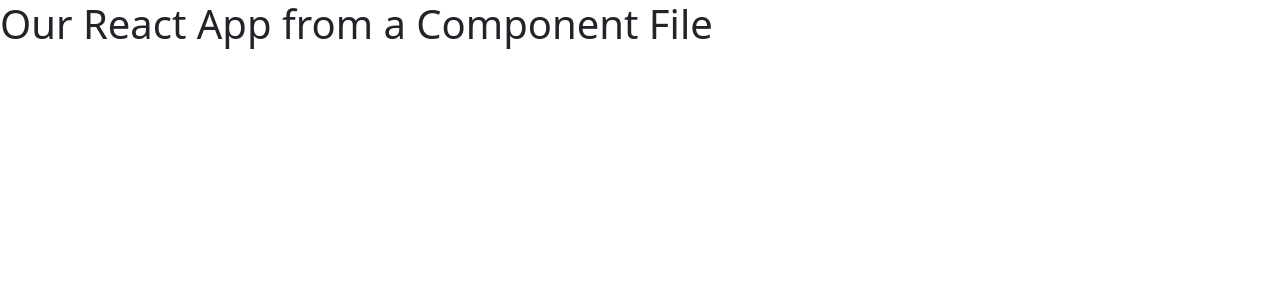
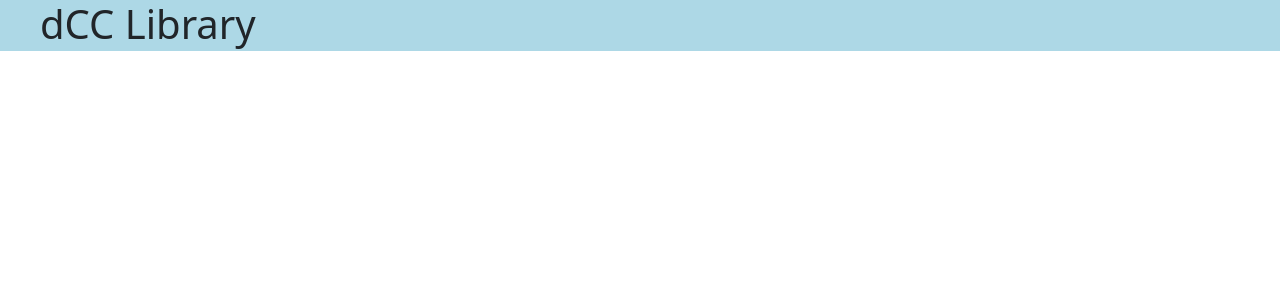
Before and after one commit to victorPaturzo/DCCReactLibrary, a React (Create React App) app: page / in a window 1280 px wide. Shown: the top 300 px of the page. Built offline with nearby package versions, Linux system fonts and the light colour scheme.

Commit message:
Created TitleBar component.  End of 4th video. (VPP)

```diff
--- /dev/null
+++ b/src/components/App.css
@@ -0,0 +1,17 @@
+.col-align {
+    text-align: center;
+}
+
+.center {
+    margin: 0;
+    position: absolute;
+    top: 50%;
+    left: 50%;
+    -ms-transform: translate(-50%, -50%);
+    transform: translate(-50%, -50%);
+}
+
+.row-space {
+    margin-bottom: 2em;
+
+}
--- a/src/components/App.jsx
+++ b/src/components/App.jsx
@@ -1,4 +1,6 @@
 import React, {Component} from 'react';
+import './App.css';
+import TitleBar from './TitleBar/TitleBar';
 
 class App extends Component {
     constructor(props){
@@ -8,7 +10,9 @@
 
     render() {
         return (
-            <h1>Our React App from a Component File</h1>
+            <div className="container-fluid">
+                <TitleBar />
+            </div>
         )
     }
 }
--- /dev/null
+++ b/src/components/TitleBar/TitleBar.css
@@ -0,0 +1,10 @@
+.titlebar-nav {
+    background-color: lightblue;
+    width: 100%;
+
+}
+
+h1 {
+    padding-bottom: 0.2rem;
+    padding-left: 1em;
+}
--- /dev/null
+++ b/src/components/TitleBar/TitleBar.jsx
@@ -0,0 +1,16 @@
+import React from 'react';
+import './TitleBar.css';
+
+function TitleBar(props) {
+    return(
+        <div className="row row-space">
+            <div className="col-md-12" style={{ padding: 0 }}>
+                <div className="titlebar-nav">
+                    <h1>dCC Library</h1>
+                </div>
+            </div>
+        </div>
+    )
+}
+
+export default TitleBar;
```
